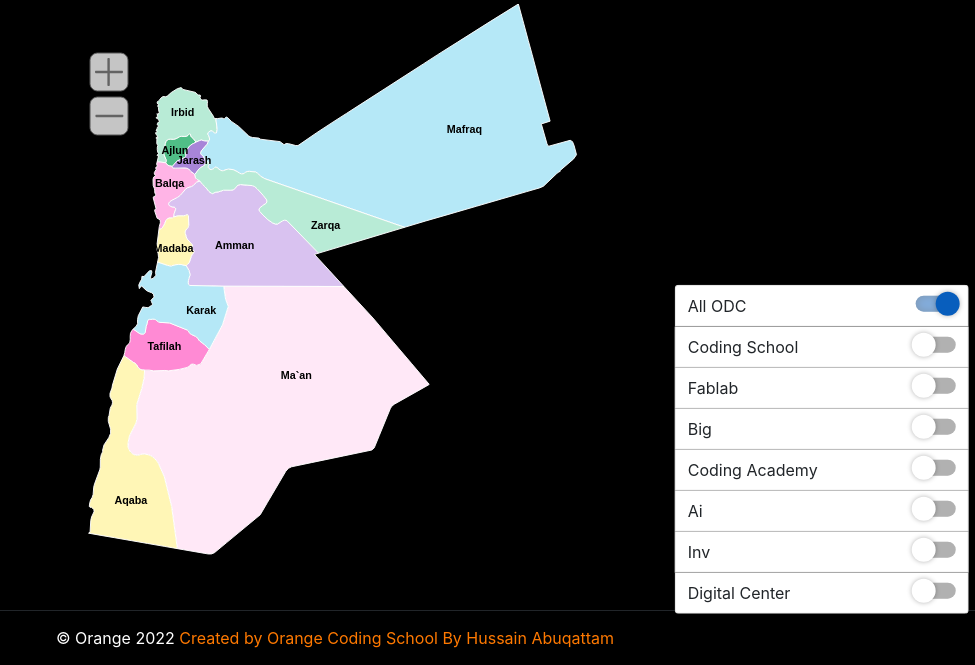
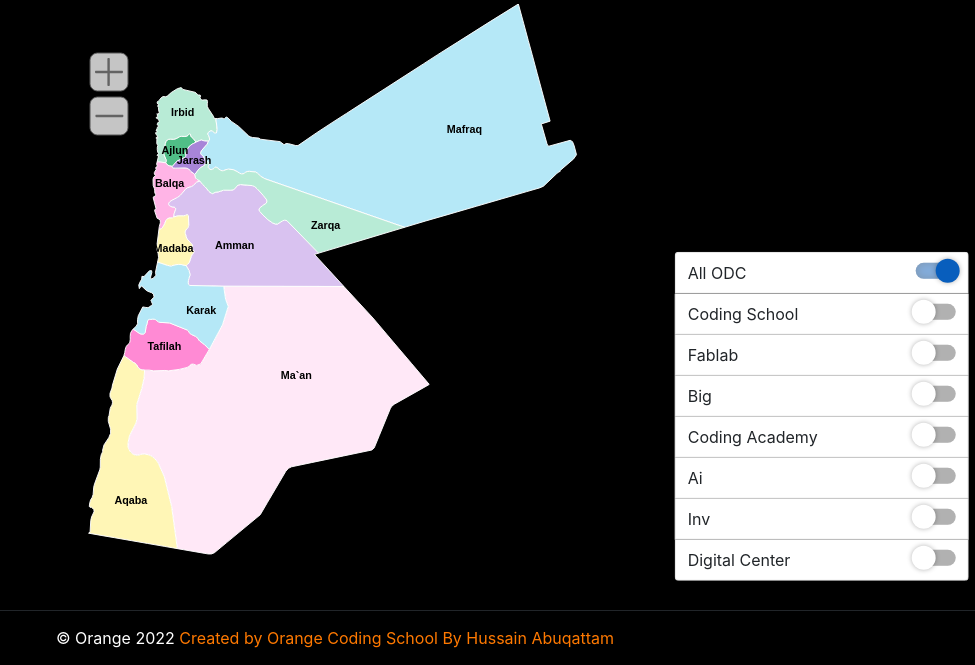
Before and after one commit to hussainabuqattam/Orange-Maps, a PHP site: page / in a window 1280 px wide. Shown: the part 143-808 px from the top of the page, without its empty margins (305-1280 px from the left). Run offline with PHP 8.4, Linux system fonts and the light colour scheme; data comes from the database, SQL or seed files in the repository; data that the repository does not hold is empty.

Commit message:
orange_map

```diff
--- a/layout/css/main.css
+++ b/layout/css/main.css
@@ -286,7 +286,7 @@ height: 35px;
   position: absolute;
   top: 0;
   left: 0;
-  transform: translate(500%, 130%);
+  transform: translate(500%, 120%);
 }
 
 .new_checkbox ul{width:150%}
```
Also changed, not shown: admin/img/frog.png (added), admin/img/istockphoto-1125854196-1024x1024-removebg-preview.png (added), admin/img/user.png (added).
